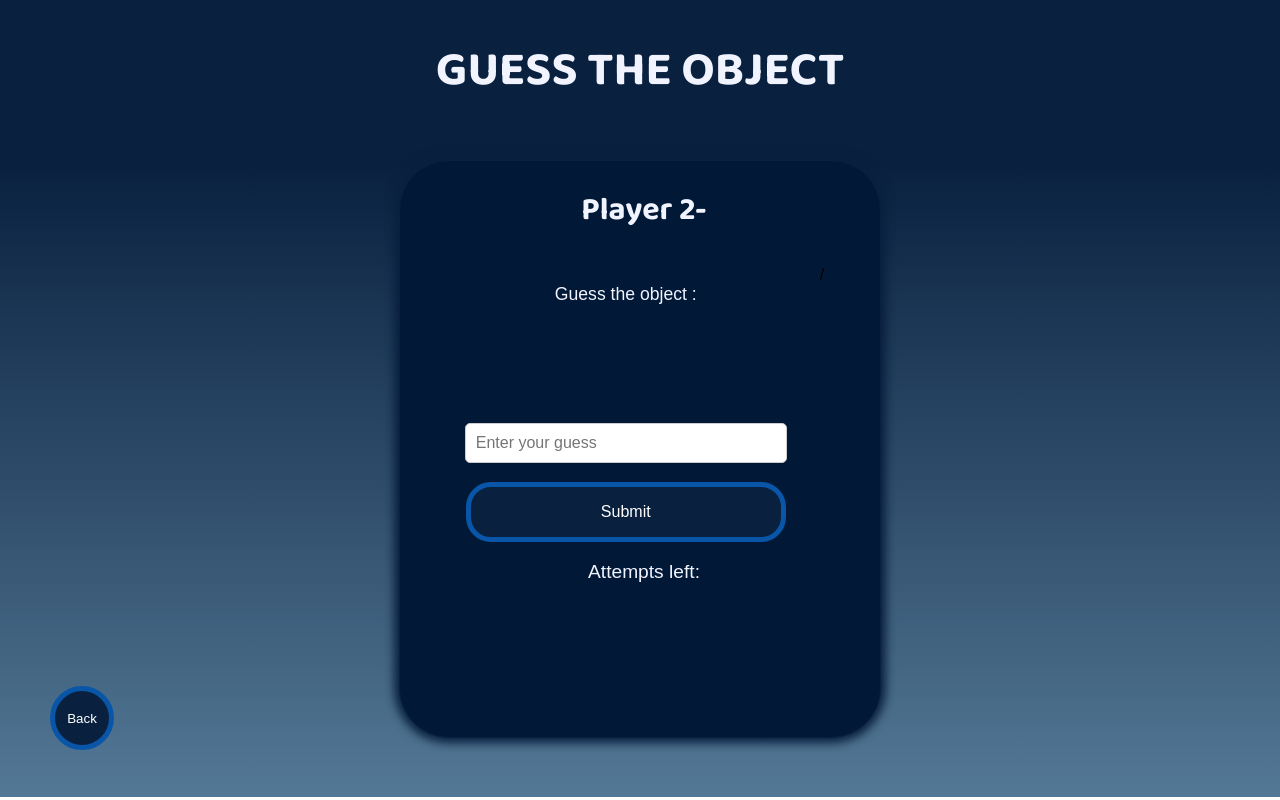
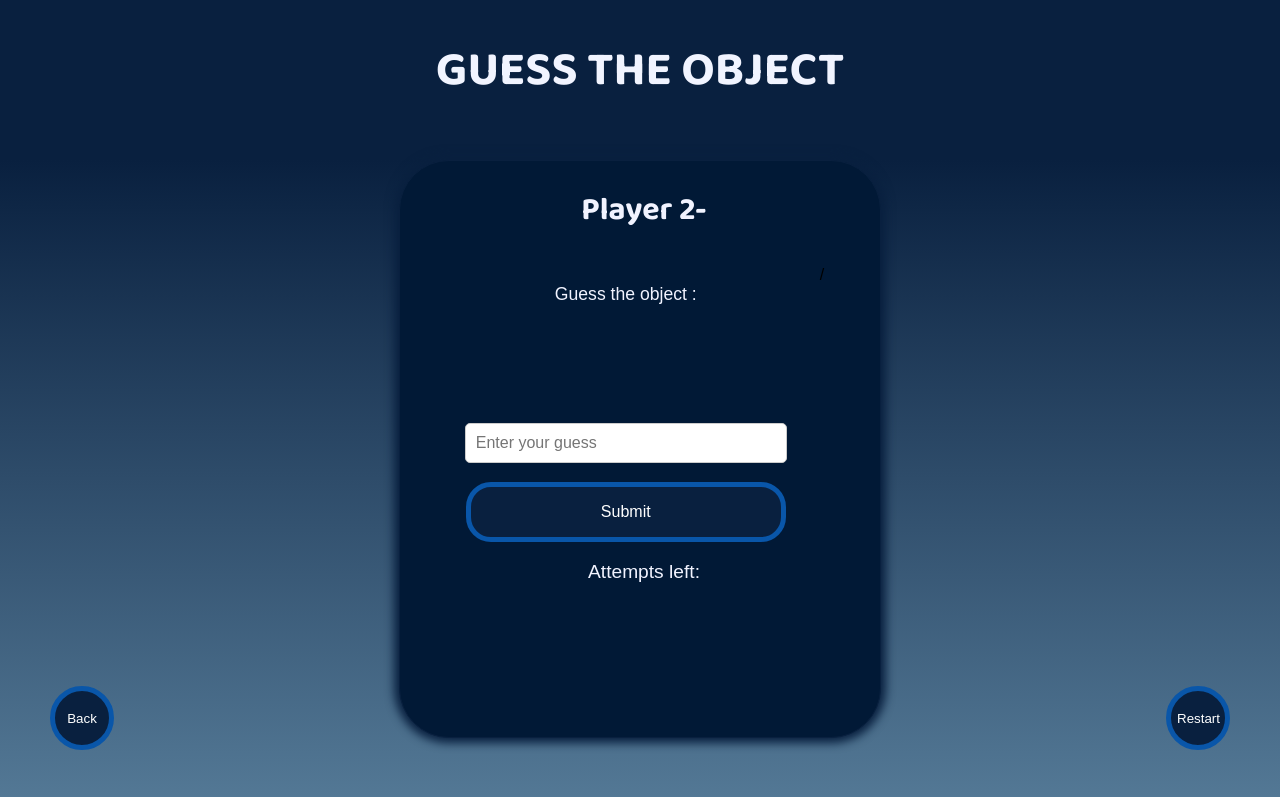
Before and after one commit to Divyakumar6163/Game-Craft-Arena, a React (Create React App) app: page /player2 in a window 1280 px wide. Built offline with nearby package versions, Linux system fonts and the light colour scheme.

Commit message:
restartModal Added

```diff
--- a/src/components/modal.jsx
+++ b/src/components/modal.jsx
@@ -9,14 +9,12 @@ export default function Modal({
   object3,
   attempts,
   isRobot,
-  setModal,
 }) {
   const navigate = useNavigate();
   function handleRestart() {
     if (!isRobot) navigate("/player1");
     else {
       navigate("/");
-      // setModal(false);
     }
   }
   function handleLevel() {
--- a/src/components/player2.jsx
+++ b/src/components/player2.jsx
@@ -2,6 +2,7 @@ import { useState } from "react";
 import { useNavigate } from "react-router-dom";
 import Modal from "./modal";
 import styles from "./player2.module.css";
+import RestartModal from "./restartModal";
 const DUMMY_DATA = [
   {
     object: "Apple",
@@ -106,12 +107,13 @@ export default function Player2({
     able2: false,
     able3: false,
   });
+  const [restartModal, setRestartModal] = useState(false);
   const navigate = useNavigate();
   // useEffect(() => {
   if (isRobot) {
-    dataReceived = DUMMY_DATA[0];
-    dataReceived2 = DUMMY_DATA[1];
-    dataReceived3 = DUMMY_DATA[2];
+    dataReceived = DUMMY_DATA[10];
+    dataReceived2 = DUMMY_DATA[11];
+    dataReceived3 = DUMMY_DATA[12];
   }
   // }, []);
   function handleGuess(event) {
@@ -242,15 +244,22 @@ export default function Player2({
     if (!isRobot) navigate("/player1");
     else navigate("/levels");
   }
+  function handleRestart() {
+    setRestartModal(true);
+  }
+  console.log(restartModal);
   return (
     <div className={styles.mainContainer}>
       <button className={styles.backButton} onClick={handleBack}>
         Back
       </button>
+      <button className={styles.restartButton} onClick={handleRestart}>
+        Restart
+      </button>
       <div
         className={styles.playerContainer}
         style={{
-          opacity: modal ? 0.05 : 1,
+          opacity: modal || restartModal ? 0.05 : 1,
         }}
       >
         <h2 className={styles.title}>
@@ -428,7 +437,6 @@ export default function Player2({
             object3=""
             attempts={attempts}
             isRobot={isRobot}
-            setModal={setModal}
           />
         )}
       {finalAttempts === 0 && modal && (
@@ -442,9 +450,13 @@ export default function Player2({
           className={styles.modalMessage}
           attempts={attempts}
           isRobot={isRobot}
-          setModal={setModal}
         />
       )}
+      <div>
+        {restartModal && !modal && (
+          <RestartModal setRestartModal={setRestartModal} isRobot={isRobot} />
+        )}
+      </div>
     </div>
   );
 }
--- a/src/components/player2.module.css
+++ b/src/components/player2.module.css
@@ -156,3 +156,20 @@
 .backButton:hover {
   box-shadow: 0px 0px 10px 5px;
 }
+
+.restartButton {
+  border-radius: 100%;
+  width: 4rem;
+  height: 4rem;
+  background-color: #09203F;
+  border: 5px solid #0956a9;
+  color: white;
+  position: fixed;
+  bottom: 50px;
+  right: 50px;
+  cursor: pointer;
+}
+
+.restartButton:hover {
+  box-shadow: 0px 0px 10px 5px;
+}
--- /dev/null
+++ b/src/components/restartModal.jsx
@@ -0,0 +1,23 @@
+import style from "./restartModal.module.css";
+import { useNavigate } from "react-router-dom";
+export default function RestartModal({ setRestartModal, isRobot }) {
+  const Navigate = useNavigate();
+  function handleClose() {
+    setRestartModal(false);
+  }
+  function handleRestart() {
+    if (!isRobot) Navigate("/player1");
+    else Navigate("/levels");
+  }
+  return (
+    <dialog open className={style.modal}>
+      <h1 className={style.h1}>Are you sure to Restart the Game?</h1>
+      <button className={style.button} onClick={handleClose}>
+        No
+      </button>
+      <button className={style.button} onClick={handleRestart}>
+        Yes
+      </button>
+    </dialog>
+  );
+}
--- /dev/null
+++ b/src/components/restartModal.module.css
@@ -0,0 +1,46 @@
+.modal {
+    position: fixed;
+    top: 50%;
+    left: 30%;
+    transform: translate(-50%, -50%);
+    background-color: #011936FF;
+    padding: 2rem;
+    border: 1px solid #ccc;
+    border-radius: 4px;
+    box-shadow: 0 2px 4px rgba(0, 0, 0, 0.1);
+    z-index: 1000;
+    width: 25rem;
+    border-radius: 50px;
+    box-shadow: #09203F 0px 0px 10px 5px;
+    border: #09203F 1px solid;
+    padding-bottom: 4rem;
+}
+
+.h1 {
+    font-size: 2rem;
+    font-weight: 800;
+    text-align: center;
+    margin-bottom: 1rem;
+    color: #F1F3FFFF;
+    font-family: "Baloo 2", sans-serif;
+}
+
+.button {
+    background-color: #09203F;
+    border: 4px solid #0956a9;
+    color: white;
+    padding: 1rem 1rem;
+    text-align: center;
+    text-decoration: none;
+    display: inline-block;
+    font-size: 1rem;
+    margin: 4px 0rem 0rem 1.8rem;
+    cursor: pointer;
+    border-radius: 25px;
+    width: 10rem;
+}
+
+.button:hover {
+    background-color: #03142a;
+    box-shadow: 0px 0px 10px 5px;
+}
```
